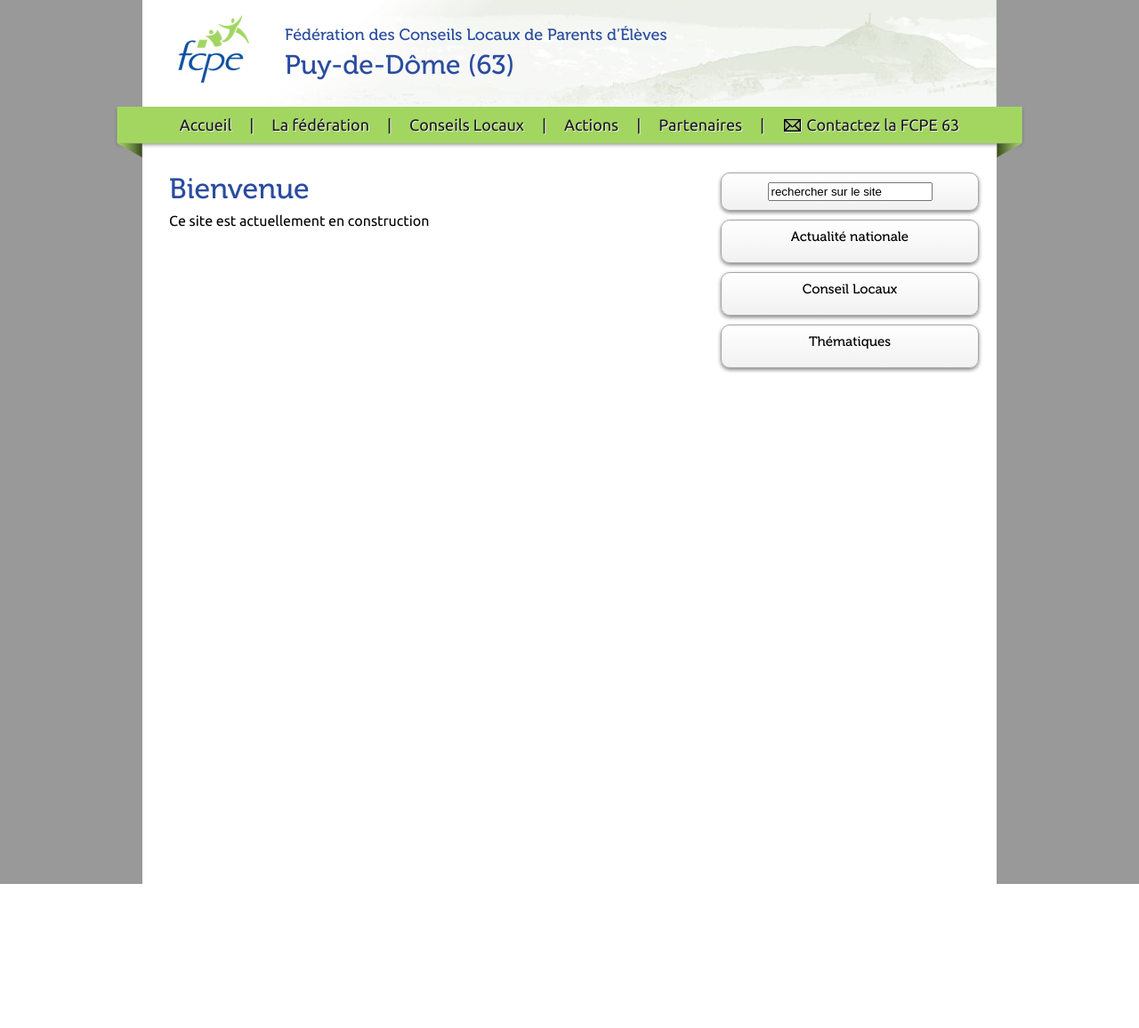
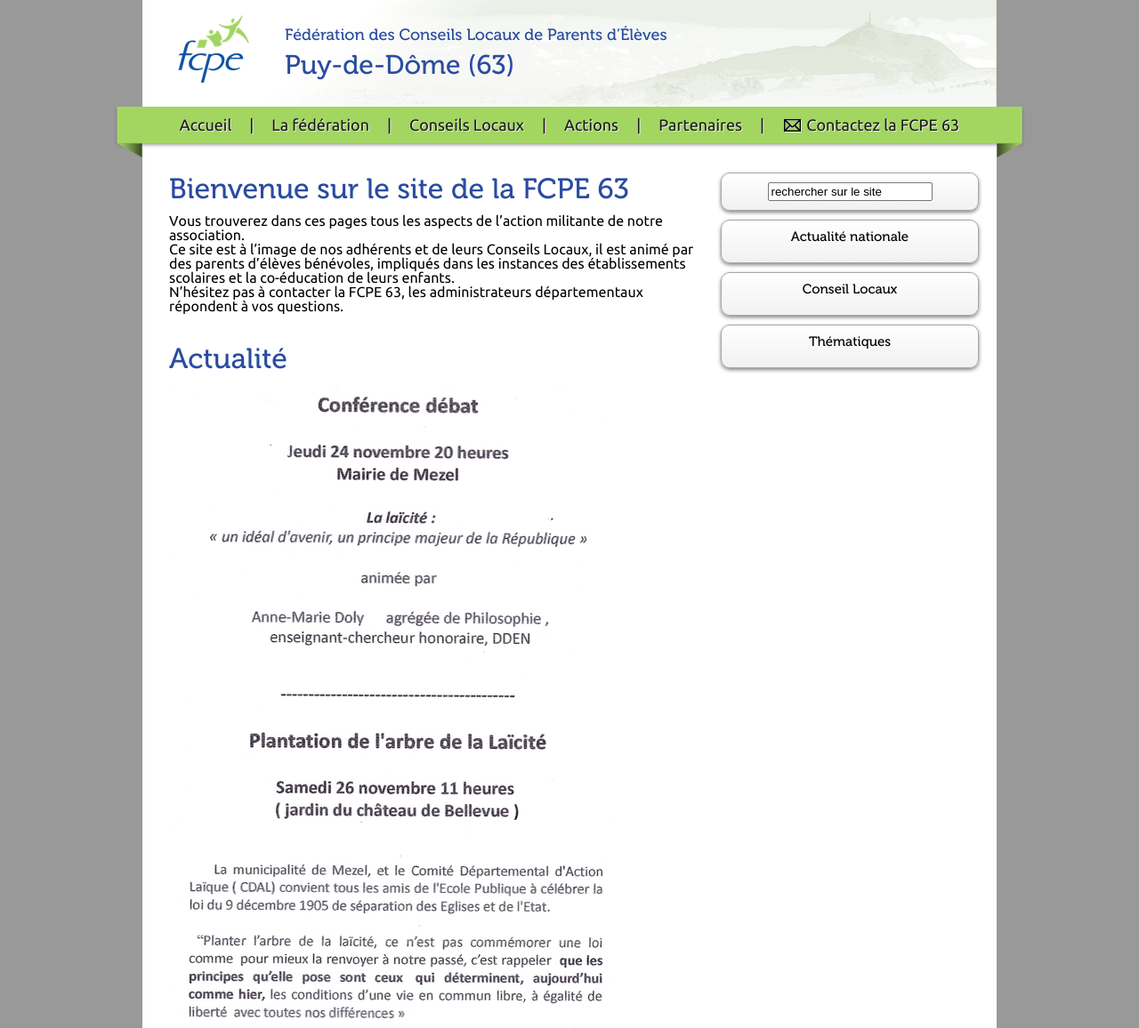
Before and after one commit to quinode/fcpe63, a Django app: template templates/index.html in a window 1280 px wide. Shown: the whole page at 89% size. Before the commit the page ends 994 px from the top, so only its background shows below. Run offline with Django 3.2, Linux system fonts and the light colour scheme; the template is opened without the code that fills it, so the values that code supplies are empty.

Commit message:
accueil vite fait

```diff
--- a/templates/index.html
+++ b/templates/index.html
@@ -3,10 +3,19 @@
 
 {% block content %}
 
-     <h2>Bienvenue</h2>
 
-     <p>Ce site est actuellement en construction</p>
+     <h2>Bienvenue sur le site de la FCPE 63</h2>
+     <p>Vous trouverez dans ces pages tous les aspects de l’action militante de notre association.<br/>
+     Ce site est à l’image de nos adhérents et de leurs Conseils Locaux,
+     il est animé par des parents d’élèves bénévoles, impliqués dans les
+     instances des établissements scolaires et la co-éducation de leurs enfants. <br/>
+     N’hésitez pas à contacter la FCPE 63, les administrateurs départementaux répondent à vos questions.<br/>
 
+     <br/><br/>
+
+     <h2>Actualité</h2>
+
+     <img src="/static/img/conference.jpg"/>
 
 {% endblock %}
 
```
Also changed, not shown: static/img/conference.jpg (added).
